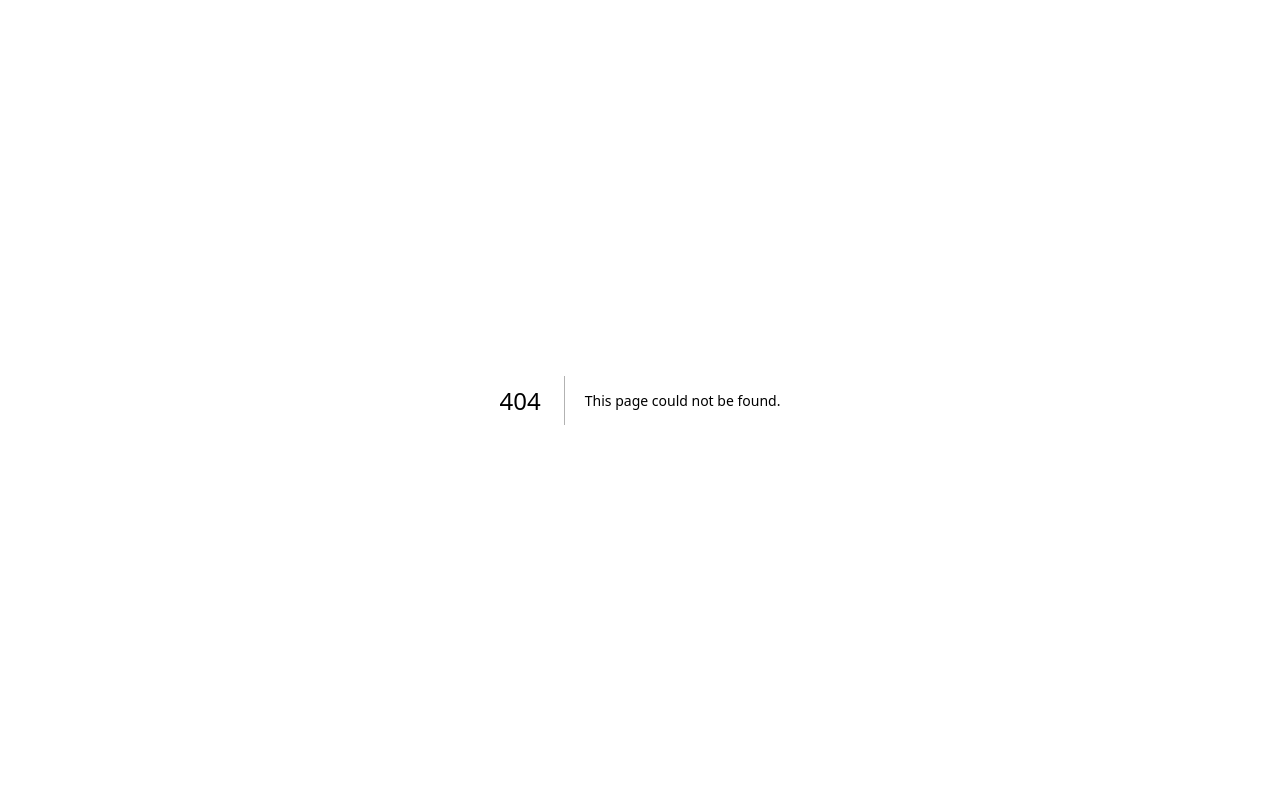
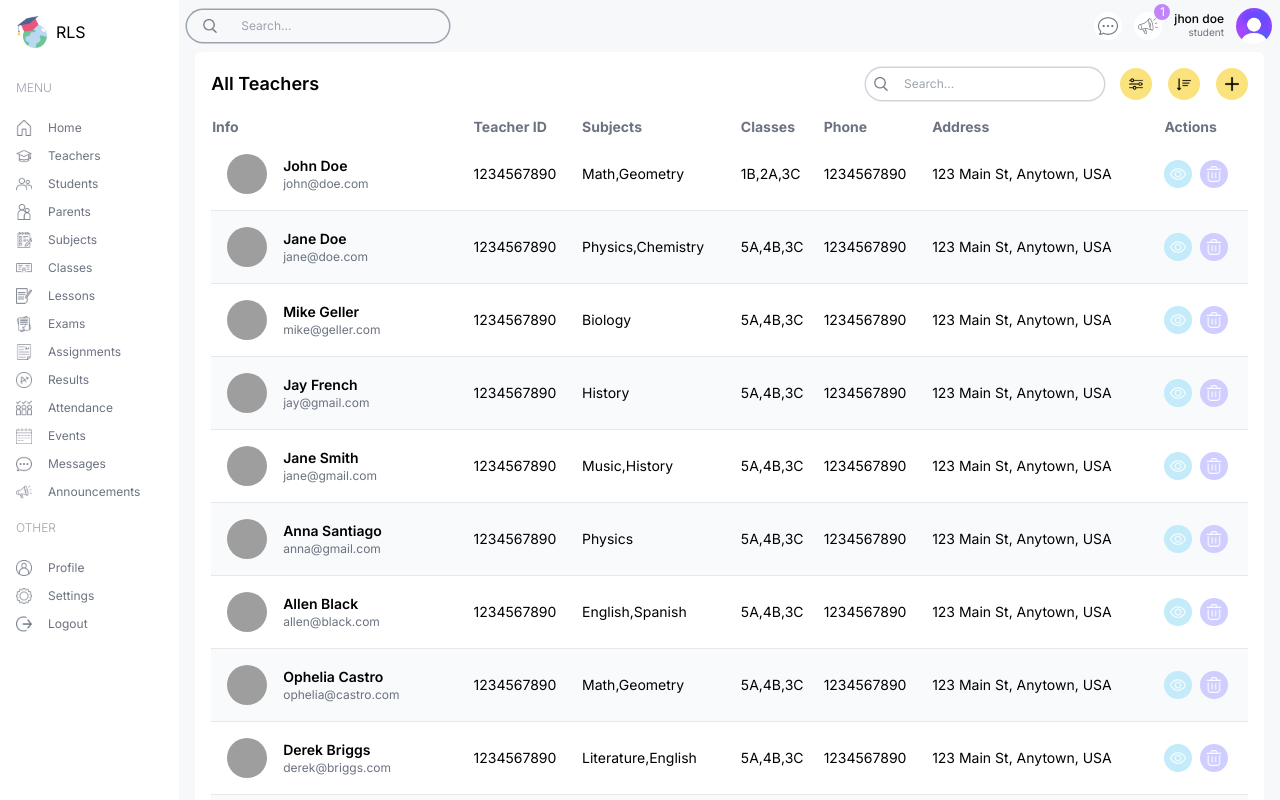
Before and after one commit to FaisalNadaf/school-management, a Next.js app: page /list/teachers in a window 1280 px wide. Before the commit this address had no page. Built offline with nearby package versions, Linux system fonts and the light colour scheme; grey boxes are pictures that could not be loaded.

Commit message:
list page teacher

```diff
--- a/next.config.mjs
+++ b/next.config.mjs
@@ -1,4 +1,14 @@
+/** @format */
+
 /** @type {import('next').NextConfig} */
-const nextConfig = {};
+const nextConfig = {
+	images: {
+		remotePatterns: [
+			{
+				hostname: "images.pexels.com",
+			},
+		],
+	},
+};
 
 export default nextConfig;
--- /dev/null
+++ b/src/app/(dashboard)/list/teachers/page.tsx
@@ -0,0 +1,155 @@
+/** @format */
+
+import Pagination from "@/components/Pagenation";
+import Table from "@/components/Table";
+import TableSearch from "@/components/TableSearch";
+import { role, teachersData } from "@/lib/data";
+import Image from "next/image";
+import Link from "next/link";
+
+type Teacher = {
+	id: number;
+	teacherId: string;
+	name: string;
+	email?: string;
+	photo: string;
+	phone: string;
+	subjects: string[];
+	classes: string[];
+	address: string;
+};
+
+const columns = [
+	{
+		header: "Info",
+		accessor: "info",
+	},
+	{
+		header: "Teacher ID",
+		accessor: "teacherId",
+		className: "hidden md:table-cell",
+	},
+	{
+		header: "Subjects",
+		accessor: "subjects",
+		className: "hidden md:table-cell",
+	},
+	{
+		header: "Classes",
+		accessor: "classes",
+		className: "hidden md:table-cell",
+	},
+	{
+		header: "Phone",
+		accessor: "phone",
+		className: "hidden lg:table-cell",
+	},
+	{
+		header: "Address",
+		accessor: "address",
+		className: "hidden lg:table-cell",
+	},
+	{
+		header: "Actions",
+		accessor: "action",
+	},
+];
+
+const TeacherListPage = () => {
+	const renderRow = (item: Teacher) => (
+		<tr
+			key={item.id}
+			className="border-b border-gray-200 even:bg-slate-50 text-sm hover:bg-faisal_dev_PurpleLight">
+			<td className="flex items-center gap-4 p-4">
+				<Image
+					src={item.photo}
+					alt=""
+					width={40}
+					height={40}
+					className="md:hidden xl:block w-10 h-10 rounded-full object-cover"
+				/>
+				<div className="flex flex-col">
+					<h3 className="font-semibold">{item.name}</h3>
+					<p className="text-xs text-gray-500">{item?.email}</p>
+				</div>
+			</td>
+			<td className="hidden md:table-cell">{item.teacherId}</td>
+			<td className="hidden md:table-cell">{item.subjects.join(",")}</td>
+			<td className="hidden md:table-cell">{item.classes.join(",")}</td>
+			<td className="hidden md:table-cell">{item.phone}</td>
+			<td className="hidden md:table-cell">{item.address}</td>
+			<td>
+				<div className="flex items-center gap-2">
+					<Link href={`/list/teachers/${item.id}`}>
+						<button className="w-7 h-7 flex items-center justify-center rounded-full bg-faisal_dev_Sky">
+							<Image
+								src="/view.png"
+								alt=""
+								width={16}
+								height={16}
+							/>
+						</button>
+					</Link>
+					{role === "admin" && (
+						<button className="w-7 h-7 flex items-center justify-center rounded-full bg-faisal_dev_Purple">
+							<Image
+								src="/delete.png"
+								alt=""
+								width={16}
+								height={16}
+							/>
+						</button>
+						// <FormModal table="teacher" type="delete" id={item.id}/>
+					)}
+				</div>
+			</td>
+		</tr>
+	);
+
+	return (
+		<div className="bg-white p-4 rounded-md flex-1 m-4 mt-0">
+			{/* TOP */}
+			<div className="flex items-center justify-between">
+				<h1 className="hidden md:block text-lg font-semibold">All Teachers</h1>
+				<div className="flex flex-col md:flex-row items-center gap-4 w-full md:w-auto">
+					<TableSearch />
+					<div className="flex items-center gap-4 self-end">
+						<button className="w-8 h-8 flex items-center justify-center rounded-full bg-faisal_dev_Yellow">
+							<Image
+								src="/filter.png"
+								alt=""
+								width={14}
+								height={14}
+							/>
+						</button>
+						<button className="w-8 h-8 flex items-center justify-center rounded-full bg-faisal_dev_Yellow">
+							<Image
+								src="/sort.png"
+								alt=""
+								width={14}
+								height={14}
+							/>
+						</button>
+						{role === "admin" && (
+							<button className="w-8 h-8 flex items-center justify-center rounded-full bg-faisal_dev_Yellow">
+								<Image
+									src="/plus.png"
+									alt=""
+									width={14}
+									height={14}
+								/>
+							</button>
+							//   <FormModal table="teacher" type="create"/>
+						)}
+					</div>
+				</div>
+			</div>
+			{/* LIST */}
+			<Table columns={columns} renderRow={renderRow} data={teachersData} />
+			{/* PAGINATION */}
+			<Pagination />
+		</div>
+	);
+};
+
+export default TeacherListPage;
--- a/src/app/(dashboard)/student/page.tsx
+++ b/src/app/(dashboard)/student/page.tsx
@@ -11,6 +11,8 @@
 			{/* left  */}
 			<div className="w-full  xl:w-2/3 ">
 				<div className="h-full bg-white p-4 rounded-lg">
+					<h1 className="text-xl font-semibold">Schedule (3C)</h1>
+
 					<BigCalender />
 				</div>
 			</div>
--- a/src/app/(dashboard)/teacher/page.tsx
+++ b/src/app/(dashboard)/teacher/page.tsx
@@ -1,9 +1,29 @@
-import React from 'react'
+/** @format */
+
+import Announcement from "@/components/Announcement";
+import BigCalender from "@/components/BigCalender";
+import EventCalender from "@/components/EventCalender";
+import React from "react";
 
 const TeacherPage = () => {
-  return (
-    <div>TeacherPage</div>
-  )
-}
+	return (
+		<div className="flex-1 flex flex-col xl:flex-row gap-4 p-4 ">
+			{/* left  */}
+			<div className="w-full  xl:w-2/3 ">
+				<div className="h-full bg-white p-4 rounded-lg">
+					<h1 className="text-xl font-semibold">Schedule</h1>
+					<BigCalender />
+				</div>
+			</div>
 
-export default TeacherPage
+			{/* right */}
+			<div className="w-full lg:w-1/3">
+				<div className="w-full ">
+					<Announcement />
+				</div>
+			</div>
+		</div>
+	);
+};
+
+export default TeacherPage;
--- a/src/components/BigCalender.tsx
+++ b/src/components/BigCalender.tsx
@@ -23,9 +23,9 @@
 			view={view}
 			views={["work_week", "day"]}
 			onView={handelView}
-			style={{ height: "100%" }}
+			style={{ height: "98%" }}
 			min={new Date(2025, 1, 0, 8, 0, 0)}
-			max={new Date(2025, 1, 0, 18, 0, 0)}
+			max={new Date(2025, 1, 0, 17, 0, 0)}
 		/>
 	);
 };
--- a/src/components/Menu.tsx
+++ b/src/components/Menu.tsx
@@ -136,7 +136,7 @@
 									<Link
 										href={item.href}
 										key={item.label}
-										className="flex   items-center justify-center text-gray-500 lg:justify-start gap-4 py-1">
+										className="flex hover:bg-faisal_dev_SkyLight hover:shadow rounded-lg  items-center justify-center text-gray-500 lg:justify-start gap-4 py-1">
 										<Image
 											src={item.icon}
 											alt="img"
--- /dev/null
+++ b/src/components/Pagenation.tsx
@@ -0,0 +1,25 @@
+/** @format */
+
+const Pagination = () => {
+	return (
+		<div className="p-4 flex items-center justify-between text-gray-500">
+			<button
+				disabled
+				className="py-2 px-4 rounded-md bg-slate-200 text-xs font-semibold disabled:opacity-50 disabled:cursor-not-allowed">
+				Prev
+			</button>
+			<div className="flex items-center gap-2 text-sm">
+				<button className="px-2 rounded-sm bg-faisal_dev_Sky">1</button>
+				<button className="px-2 rounded-sm ">2</button>
+				<button className="px-2 rounded-sm ">3</button>
+				...
+				<button className="px-2 rounded-sm ">10</button>
+			</div>
+			<button className="py-2 px-4 rounded-md bg-slate-200 text-xs font-semibold disabled:opacity-50 disabled:cursor-not-allowed">
+				Next
+			</button>
+		</div>
+	);
+};
+
+export default Pagination;
--- /dev/null
+++ b/src/components/Table.tsx
@@ -0,0 +1,24 @@
+const Table = ({
+    columns,
+    renderRow,
+    data,
+  }: {
+    columns: { header: string; accessor: string; className?: string }[];
+    renderRow: (item: any) => React.ReactNode;
+    data: any[];
+  }) => {
+    return (
+      <table className="w-full mt-4">
+        <thead>
+          <tr className="text-left text-gray-500 text-sm">
+            {columns.map((col) => (
+              <th key={col.accessor} className={col.className}>{col.header}</th>
+            ))}
+          </tr>
+        </thead>
+        <tbody>{data.map((item) => renderRow(item))}</tbody>
+      </table>
+    );
+  };
+
+  export default Table;
--- /dev/null
+++ b/src/components/TableSearch.tsx
@@ -0,0 +1,23 @@
+/** @format */
+
+import Image from "next/image";
+
+const TableSearch = () => {
+	return (
+		<div className="w-full md:w-auto flex items-center gap-2 text-xs rounded-full ring-[1.5px] ring-gray-300 px-2">
+			<Image
+				src="/search.png"
+				alt=""
+				width={14}
+				height={14}
+			/>
+			<input
+				type="text"
+				placeholder="Search..."
+				className="w-[200px] p-2 bg-transparent outline-none"
+			/>
+		</div>
+	);
+};
+
+export default TableSearch;
```
